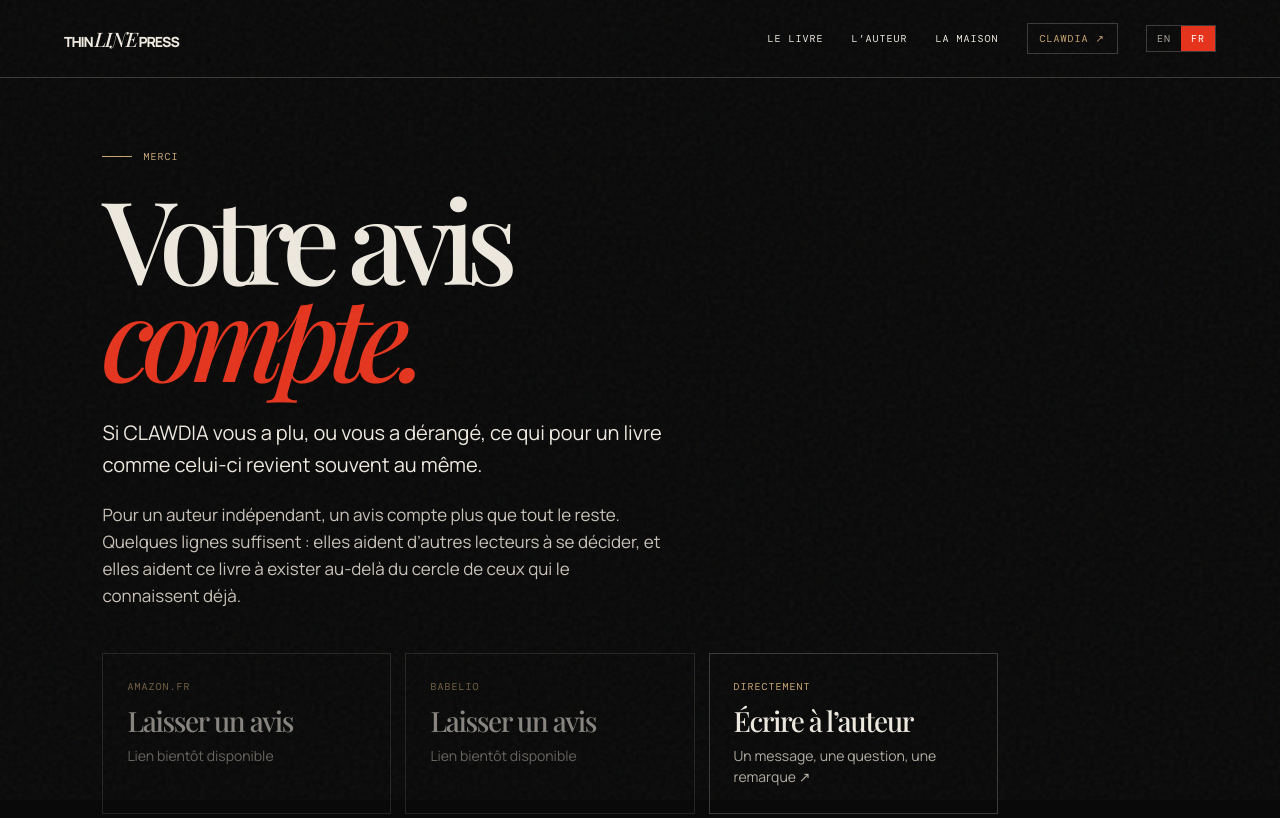
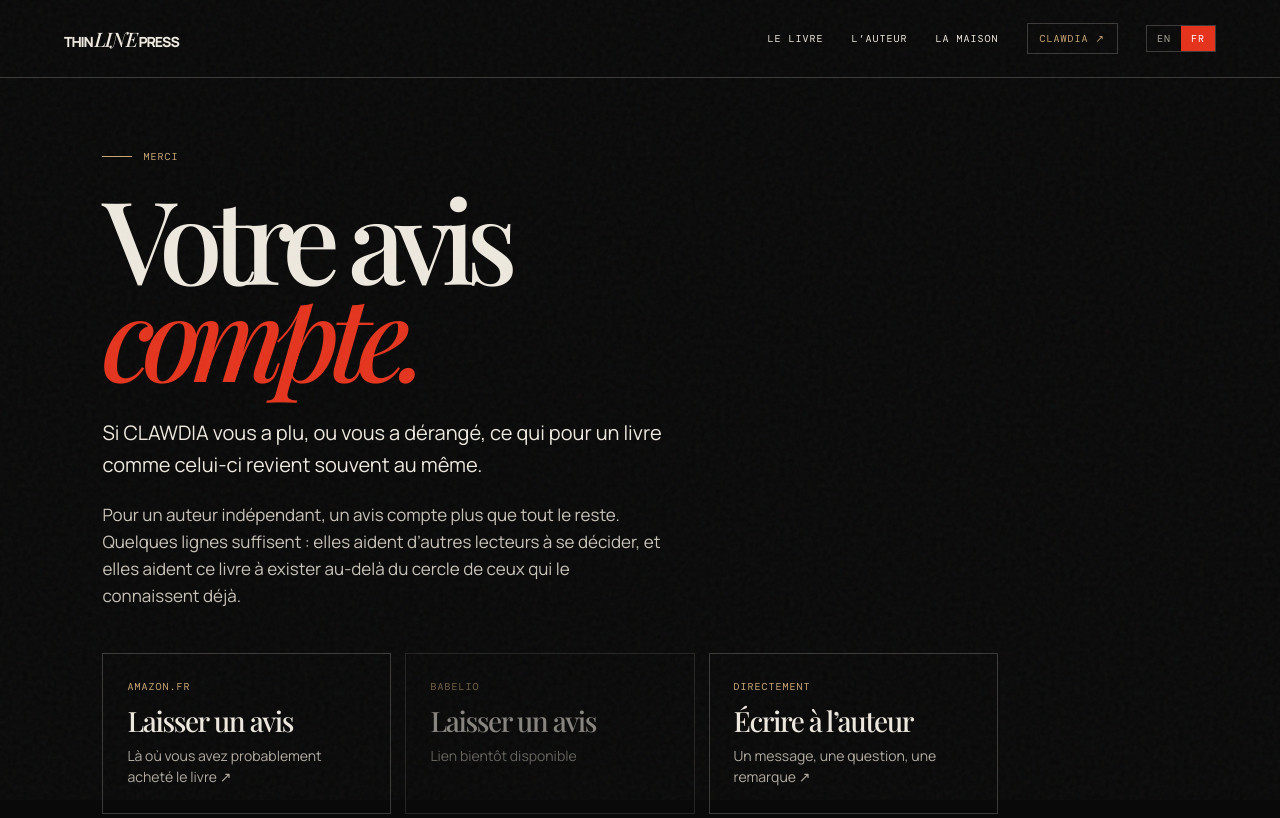
Before and after one commit to IslandNC/thin-line-press, a plain HTML site: page avis/index.html in a window 1280 px wide. Shown: the top 818 px of the page. Drawn offline with Linux system fonts and the light colour scheme.

Commit message:
Avis: add Amazon.fr review link

```diff
--- a/avis/index.html
+++ b/avis/index.html
@@ -82,7 +82,7 @@ if(page==='home-fr'&&pref!=='fr'&&!fr){
 <h1>Votre avis<br><em>compte.</em></h1>
 <p class="lead">Si CLAWDIA vous a plu, ou vous a dérangé, ce qui pour un livre comme celui-ci revient souvent au même.</p>
 <p>Pour un auteur indépendant, un avis compte plus que tout le reste. Quelques lignes suffisent : elles aident d’autres lecteurs à se décider, et elles aident ce livre à exister au-delà du cercle de ceux qui le connaissent déjà.</p>
-<div class="cards"><div class="card soon" aria-disabled="true"><small>Amazon.fr</small><strong>Laisser un avis</strong><span>Lien bientôt disponible</span></div><div class="card soon" aria-disabled="true"><small>Babelio</small><strong>Laisser un avis</strong><span>Lien bientôt disponible</span></div><a class="card" href="mailto:ThinLinePress@pm.me?subject=Mon%20avis%20sur%20CLAWDIA"><small>Directement</small><strong>Écrire à l’auteur</strong><span>Un message, une question, une remarque ↗</span></a></div>
+<div class="cards"><a class="card" href="https://www.amazon.fr/review/create-review?asin=B0HLYPFHFS" target="_blank" rel="noopener"><small>Amazon.fr</small><strong>Laisser un avis</strong><span>Là où vous avez probablement acheté le livre ↗</span></a><div class="card soon" aria-disabled="true"><small>Babelio</small><strong>Laisser un avis</strong><span>Lien bientôt disponible</span></div><a class="card" href="mailto:ThinLinePress@pm.me?subject=Mon%20avis%20sur%20CLAWDIA"><small>Directement</small><strong>Écrire à l’auteur</strong><span>Un message, une question, une remarque ↗</span></a></div>
 <p>Vous cherchez le livre pour l’offrir ou le relire ? <a class="inline" href="https://clawdia.thinlinepress.com.au/fr/#acheter" target="_blank" rel="noopener">Toutes les plateformes</a>. Envie d’en savoir plus ? <a class="inline" href="https://clawdia.thinlinepress.com.au/fr/" target="_blank" rel="noopener">Découvrir le livre</a>.</p>
 <p lang="en" style="font-size:14px">English edition: <a class="inline" href="/" hreflang="en" data-setlang="en">thinlinepress.com.au</a></p>
 <p style="font:10px var(--mono);letter-spacing:.1em;margin-top:48px;text-transform:uppercase">Frederic Cornaille</p>
```
